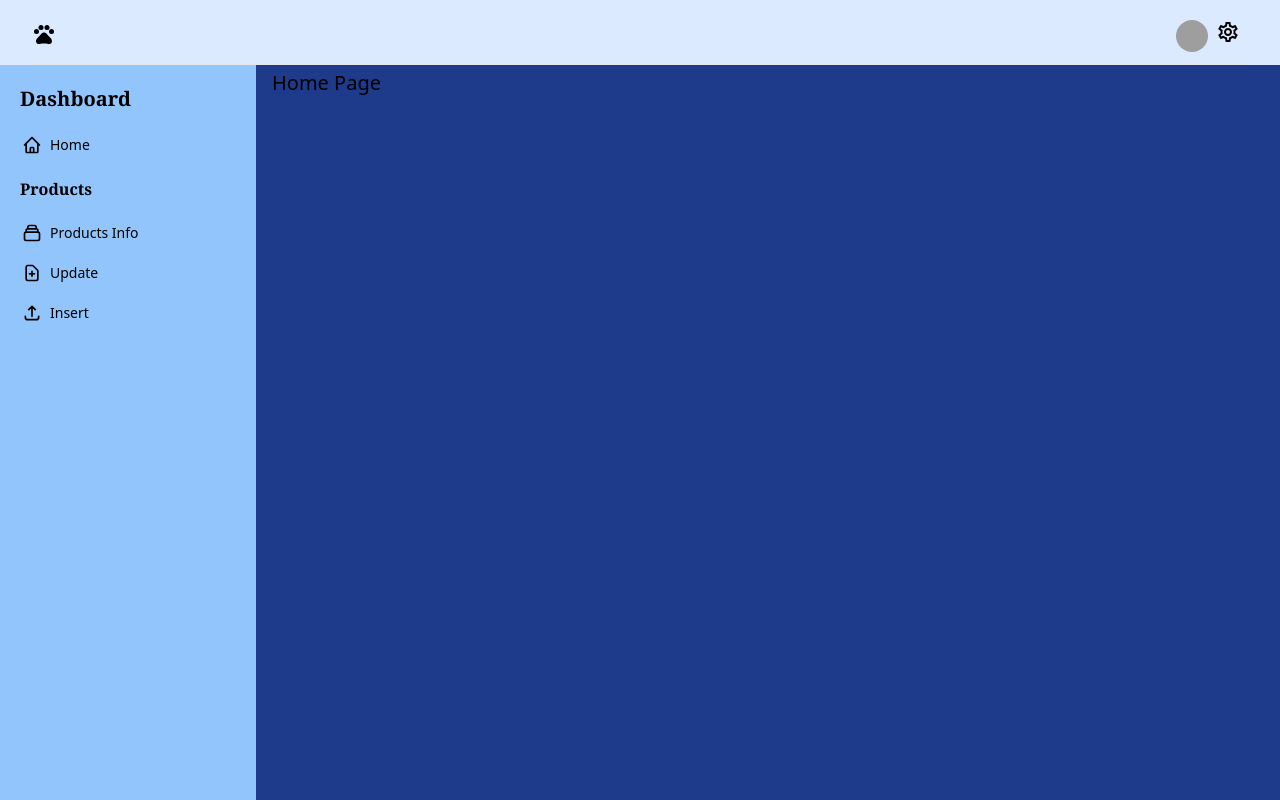
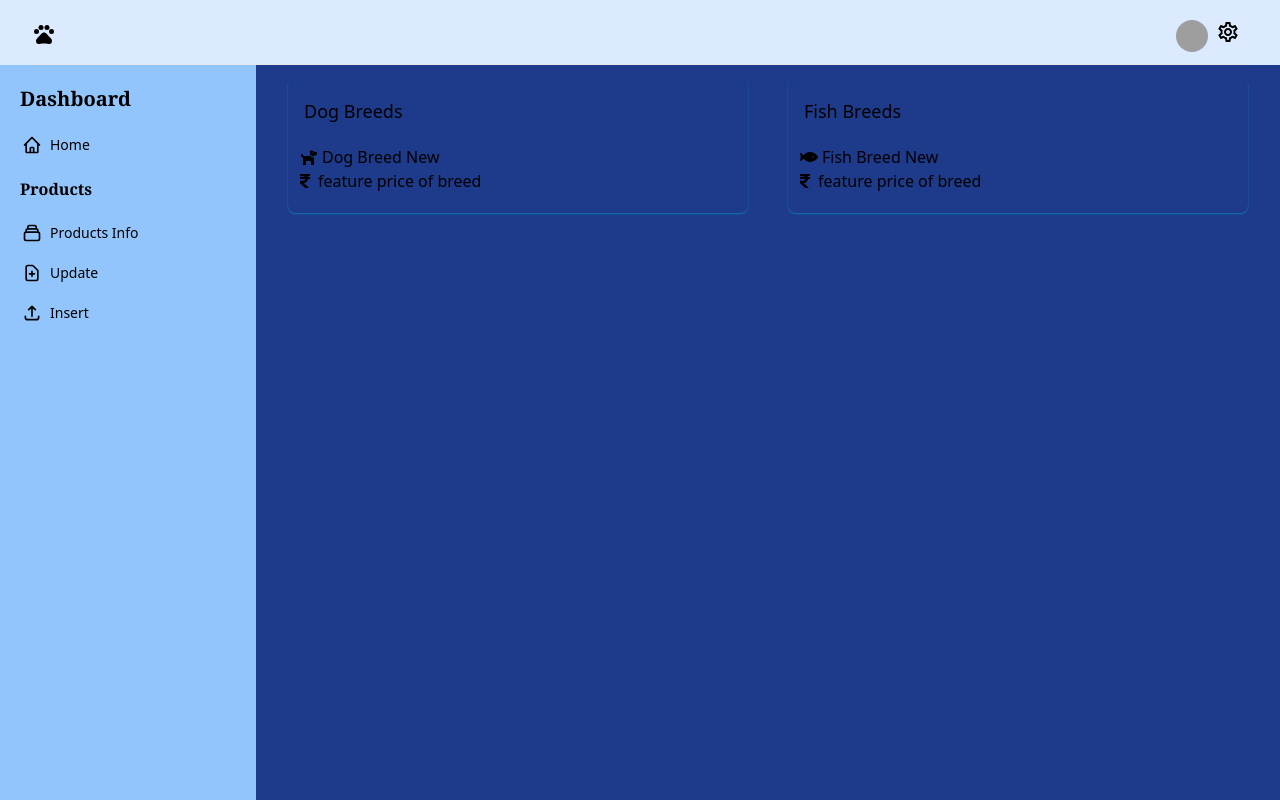
Before and after one commit to itsDikshaMahanot/ANIMOPEDIA_DASHBOARD, a React (Create React App) app in the folder animopedia_dashboard/: page / in a window 1280 px wide. Built offline with nearby package versions, Linux system fonts and the light colour scheme; grey boxes are pictures that could not be loaded.

Commit message:
home page adding

```diff
--- a/animopedia_dashboard/package.json
+++ b/animopedia_dashboard/package.json
@@ -5,6 +5,9 @@
   "dependencies": {
     "@emotion/react": "^11.7.1",
     "@emotion/styled": "^11.6.0",
+    "@fortawesome/fontawesome-svg-core": "^1.2.36",
+    "@fortawesome/free-solid-svg-icons": "^5.15.4",
+    "@fortawesome/react-fontawesome": "^0.1.17",
     "@headlessui/react": "^1.4.3",
     "@heroicons/react": "^1.0.5",
     "@heroicons/vue": "^1.0.5",
@@ -15,6 +18,7 @@
     "@testing-library/jest-dom": "^5.16.1",
     "@testing-library/react": "^12.1.2",
     "@testing-library/user-event": "^13.5.0",
+    "babel-plugin-macros": "^3.1.0",
     "heroicons-react": "^1.4.1",
     "react": "^17.0.2",
     "react-dom": "^17.0.2",
--- /dev/null
+++ b/animopedia_dashboard/src/components/featureInfo/FeatureInfo.js
@@ -0,0 +1,29 @@
+import React from 'react';
+import SetMealOutlinedIcon from '@mui/icons-material/SetMealOutlined';
+import { FontAwesomeIcon } from '@fortawesome/react-fontawesome'
+import { faDog, faFish, faRupeeSign } from '@fortawesome/free-solid-svg-icons'
+
+export default function FeatureInfo() {
+    return (
+        <div className='md:px-1 py-2 w-100vh_ flex space justify-between'>
+            <div className='md:px-3 py-5 mx-5 flex-1 border-cyan-300 shadow-sm shadow-cyan-500/50 cursor-pointer rounded-lg' >
+                <span className='px-1 text-lg'> Dog Breeds </span>
+                <div className='mt-5 content-center'>
+                    <FontAwesomeIcon icon={faDog} />
+                    <span className='px-1 mb-5'>Dog Breed New</span> <br />
+                    <FontAwesomeIcon icon={faRupeeSign} />
+                    <span className='px-2'>feature price of breed</span>
+                </div>
+            </div>
+            <div className='md:px-3 py-5 flex-1 mx-5 border-cyan-300 shadow-sm shadow-cyan-500/50 cursor-pointer rounded-lg' >
+                <span className='px-1 text-lg'> Fish Breeds </span>
+                <div className='mt-5 content-center'>
+                    <FontAwesomeIcon icon={faFish} />
+                    <span className='px-1 mb-5'>Fish Breed New</span> <br />
+                    <FontAwesomeIcon icon={faRupeeSign} />
+                    <span className='px-2'>feature price of breed</span>
+                </div>
+            </div>
+        </div>
+    );
+}
--- a/animopedia_dashboard/src/pages/home/Home.js
+++ b/animopedia_dashboard/src/pages/home/Home.js
@@ -1,10 +1,11 @@
 import React from 'react';
+import FeatureInfo from '../../components/featureInfo/FeatureInfo';
 
 export default function Home() {
     return (
         <div className='bg-gray-100 w-screen'>
             <div className='py-1 px-2 bg-blue-900 h-[calc(100vh_-_65px)]'>
-                <h3 className='text-xl px-2'>Home Page</h3>
+                <FeatureInfo />
             </div>
 
         </div>
```
Also changed, not shown: 1 other file (tests, documents, lock files or other folders).
